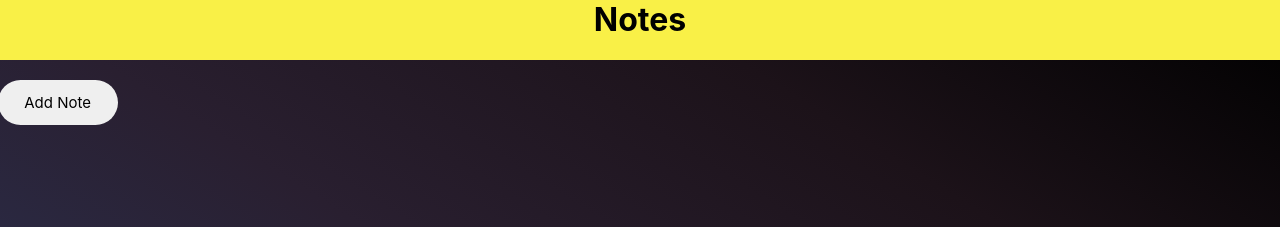
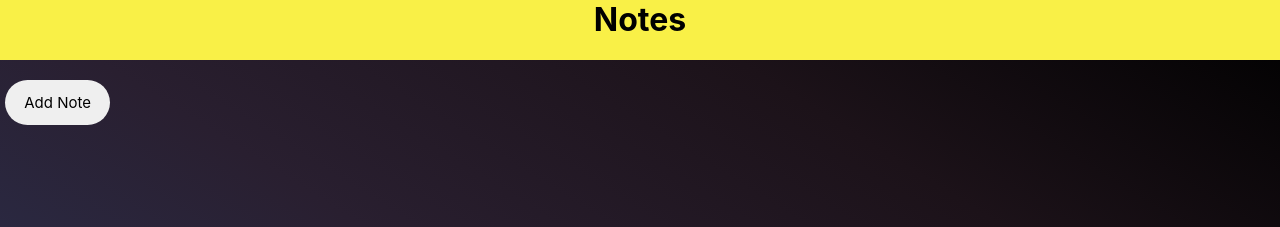
Before and after one commit to fahadshoukat/note-taking-app, a React (Create React App) app: page / in a window 1280 px wide. Shown: the top 227 px of the page. Built offline with nearby package versions, Linux system fonts and the light colour scheme.

Commit message:
decrease button width and remove gap

```diff
--- a/src/components/sideBar/sideBar.css
+++ b/src/components/sideBar/sideBar.css
@@ -3,7 +3,7 @@
     flex-direction: column;
     text-align: center;
     align-items: center;
-    gap: 20px;
+    /* gap: 20px; */
     position: fixed;
     width: 9vw;
 }
@@ -31,7 +31,7 @@
 }
 
 .addBtn {
-    width: 8em;
+    width: 7em;
     height: 3em;
     border-radius: 30em;
     font-size: 15px;
```
